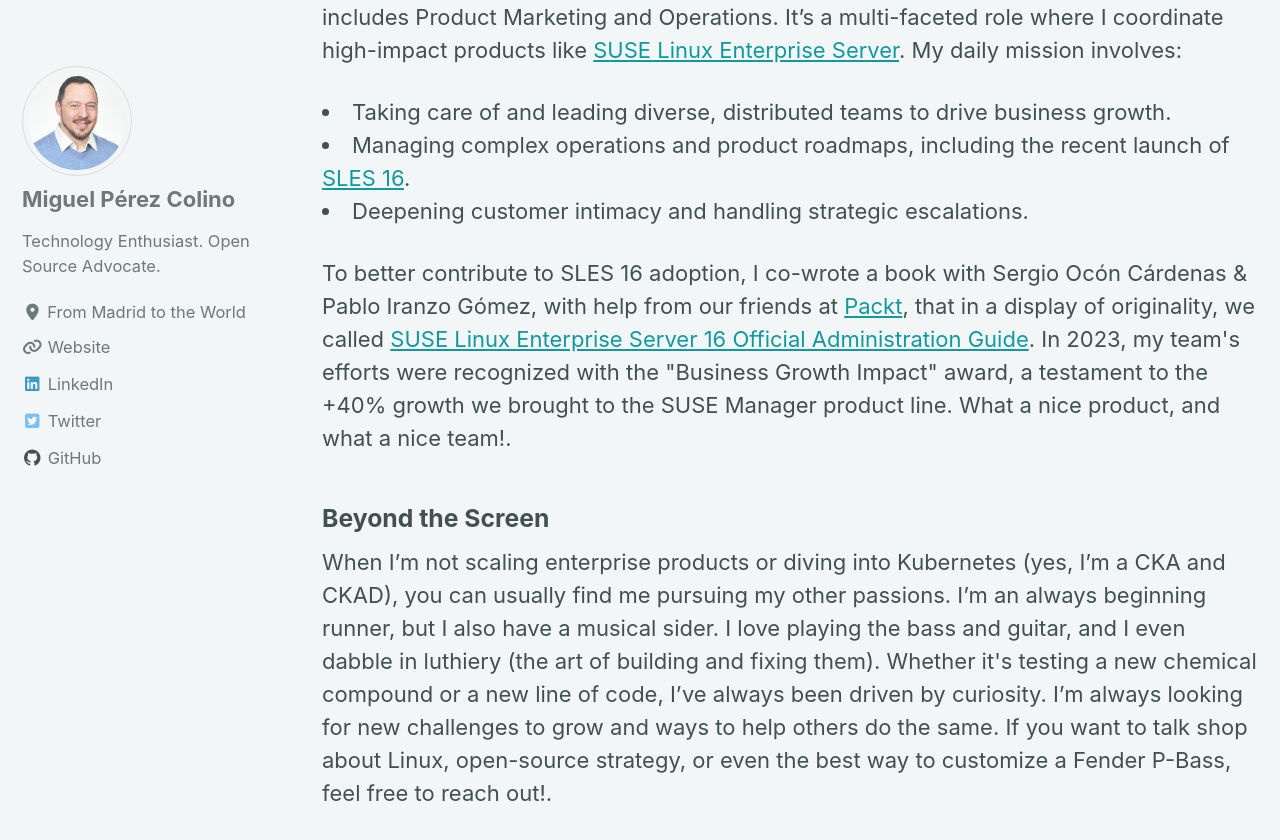
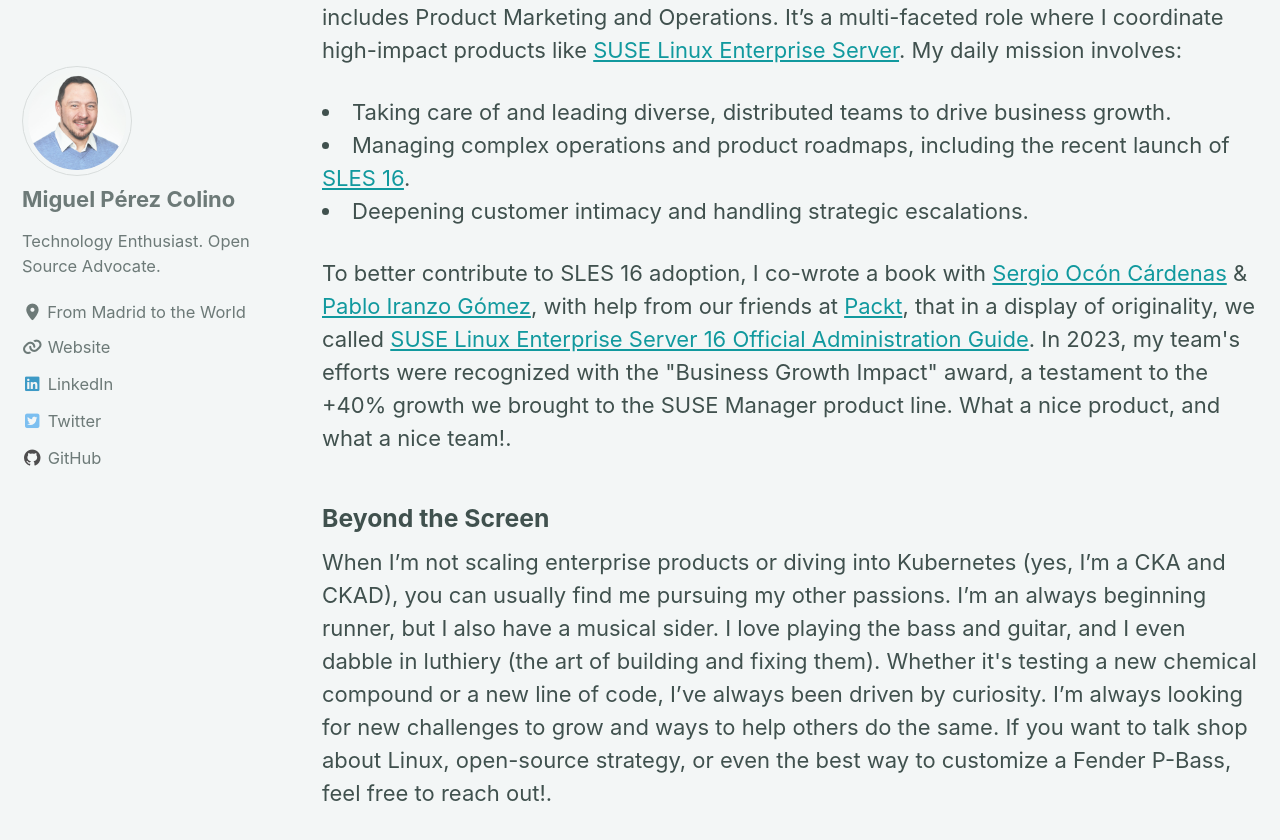
Before and after one commit to juanbrny/mmmmmmpc.github.io, a Jekyll site: the page built from index.html, in a window 1280 px wide and 900 px high, scrolled down 2086 px. Shown: the top 840 px of the window. Built offline with Jekyll 4.4.1, drawn with Linux system fonts in a browser that asks for light colours; cached includes are drawn as plain includes; the list of posts is cut into pages by our own code; part of the change alters nothing that is shown.

```diff
--- a/index.html
+++ b/index.html
@@ -35,7 +35,7 @@ Currently, I am the Senior Director of Product Management for Linux at SUSE. It
 <li> Deepening customer intimacy and handling strategic escalations.</li>
 </p>
 
-To better contribute to SLES 16 adoption, I co-wrote a book with Sergio Ocón Cárdenas & Pablo Iranzo Gómez, with help from our friends at <a href="https://www.packtpub.com/en-es/product/suse-linux-enterprise-server-16-official-administration-guide-9781806021581">Packt</a>, that in a display of originality, we called <a href="https://www.amazon.com/Linux-Enterprise-Server-Official-Administration/dp/1806021595/140-9061893-7224919?psc=1">SUSE Linux Enterprise Server 16 Official Administration Guide</a>.
+To better contribute to SLES 16 adoption, I co-wrote a book with <a href="https://www.linkedin.com/in/sergioocon/">Sergio Ocón Cárdenas</a> & <a href="https://www.linkedin.com/in/iranzo/">Pablo Iranzo Gómez</a>, with help from our friends at <a href="https://www.packtpub.com/en-es/product/suse-linux-enterprise-server-16-official-administration-guide-9781806021581">Packt</a>, that in a display of originality, we called <a href="https://www.amazon.com/Linux-Enterprise-Server-Official-Administration/dp/1806021595/140-9061893-7224919?psc=1">SUSE Linux Enterprise Server 16 Official Administration Guide</a>.
 
 In 2023, my team's efforts were recognized with the "Business Growth Impact" award, a testament to the +40% growth we brought to the SUSE Manager product line. What a nice product, and what a nice team!.
 
```
